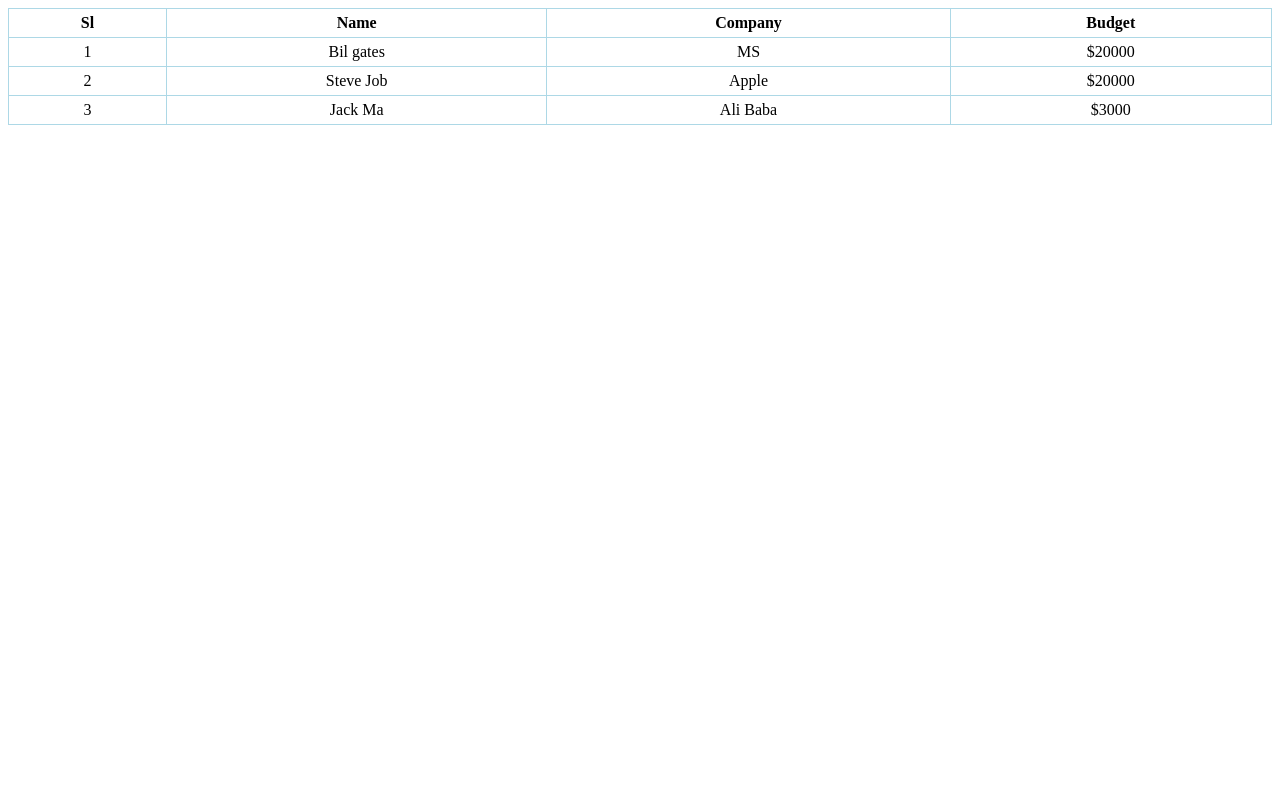
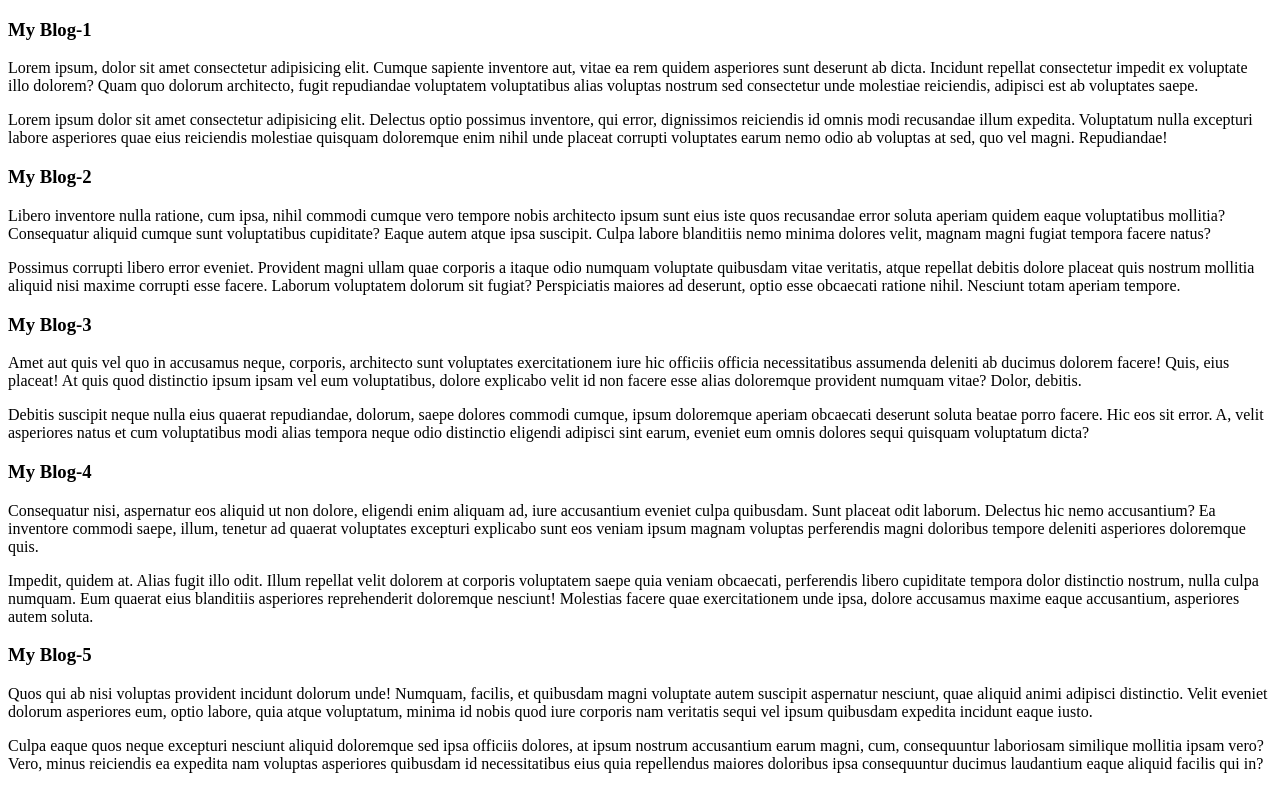
Before and after one commit to mdnh42/HTML-CSS, a plain HTML site: page index.html in a window 1280 px wide. Drawn offline with Linux system fonts and the light colour scheme.

Commit message:
HTML and CSS

```diff
--- a/index.html
+++ b/index.html
@@ -4,53 +4,45 @@
     <meta charset="UTF-8">
     <meta http-equiv="X-UA-Compatible" content="IE=edge">
     <meta name="viewport" content="width=device-width, initial-scale=1.0">
-    <title>HTML Tag</title>
-    <style>
-        table{
-            border-collapse: collapse;
-            width: 100%;
-            text-align: center;
-        }
-        td, th{
-            border: 1px solid lightblue;
-            padding: 5px 10px;
-        }
-        thead{
-            font-weight: bold;
-        }
-    </style>
+    <title>Index</title>
 </head>
 <body>
-    <!--Example Table-->
-    <table>
-        <thead>
-            <tr>
-                <td>Sl</td>
-                <td>Name</td>
-                <td>Company</td>
-                <td>Budget</td>
-            </tr>
-        </thead>
-        <tbody>
-            <tr>
-                <td>1</td>
-                <td>Bil gates</td>
-                <td>MS </td>
-                <td>$20000</td>
-            </tr>
-            <tr>
-                <td>2</td>
-                <td>Steve Job</td>
-                <td>Apple </td>
-                <td>$20000</td>
-            </tr>
-            <tr>
-                <td>3</td>
-                <td>Jack Ma</td>
-                <td>Ali Baba</td>
-                <td>$3000</td>
-            </tr>
-        </tbody>
-    </table>
+    <section class="blogs">
+        <article>
+            <h3>My Blog-1</h3>
+            <p>
+                Lorem ipsum, dolor sit amet consectetur adipisicing elit. Cumque sapiente inventore aut, vitae ea rem quidem asperiores sunt deserunt ab dicta. Incidunt repellat consectetur impedit ex voluptate illo dolorem? Quam quo dolorum architecto, fugit repudiandae voluptatem voluptatibus alias voluptas nostrum sed consectetur unde molestiae reiciendis, adipisci est ab voluptates saepe.
+                <p>Lorem ipsum dolor sit amet consectetur adipisicing elit. Delectus optio possimus inventore, qui error, dignissimos reiciendis id omnis modi recusandae illum expedita. Voluptatum nulla excepturi labore asperiores quae eius reiciendis molestiae quisquam doloremque enim nihil unde placeat corrupti voluptates earum nemo odio ab voluptas at sed, quo vel magni. Repudiandae!</p>
+            </p>
+        </article>
+        <article>
+            <h3>My Blog-2</h3>
+            <p>
+                Libero inventore nulla ratione, cum ipsa, nihil commodi cumque vero tempore nobis architecto ipsum sunt eius iste quos recusandae error soluta aperiam quidem eaque voluptatibus mollitia? Consequatur aliquid cumque sunt voluptatibus cupiditate? Eaque autem atque ipsa suscipit. Culpa labore blanditiis nemo minima dolores velit, magnam magni fugiat tempora facere natus?
+                <p>Possimus corrupti libero error eveniet. Provident magni ullam quae corporis a itaque odio numquam voluptate quibusdam vitae veritatis, atque repellat debitis dolore placeat quis nostrum mollitia aliquid nisi maxime corrupti esse facere. Laborum voluptatem dolorum sit fugiat? Perspiciatis maiores ad deserunt, optio esse obcaecati ratione nihil. Nesciunt totam aperiam tempore.</p>
+            </p>
+        </article>
+        <article>
+            <h3>My Blog-3</h3>
+            <p>
+                Amet aut quis vel quo in accusamus neque, corporis, architecto sunt voluptates exercitationem iure hic officiis officia necessitatibus assumenda deleniti ab ducimus dolorem facere! Quis, eius placeat! At quis quod distinctio ipsum ipsam vel eum voluptatibus, dolore explicabo velit id non facere esse alias doloremque provident numquam vitae? Dolor, debitis.
+                <p>Debitis suscipit neque nulla eius quaerat repudiandae, dolorum, saepe dolores commodi cumque, ipsum doloremque aperiam obcaecati deserunt soluta beatae porro facere. Hic eos sit error. A, velit asperiores natus et cum voluptatibus modi alias tempora neque odio distinctio eligendi adipisci sint earum, eveniet eum omnis dolores sequi quisquam voluptatum dicta?</p>
+            </p>
+        </article>
+        <article>
+            <h3>My Blog-4</h3>
+            <p>
+                Consequatur nisi, aspernatur eos aliquid ut non dolore, eligendi enim aliquam ad, iure accusantium eveniet culpa quibusdam. Sunt placeat odit laborum. Delectus hic nemo accusantium? Ea inventore commodi saepe, illum, tenetur ad quaerat voluptates excepturi explicabo sunt eos veniam ipsum magnam voluptas perferendis magni doloribus tempore deleniti asperiores doloremque quis.
+                <p>Impedit, quidem at. Alias fugit illo odit. Illum repellat velit dolorem at corporis voluptatem saepe quia veniam obcaecati, perferendis libero cupiditate tempora dolor distinctio nostrum, nulla culpa numquam. Eum quaerat eius blanditiis asperiores reprehenderit doloremque nesciunt! Molestias facere quae exercitationem unde ipsa, dolore accusamus maxime eaque accusantium, asperiores autem soluta.</p>
+            </p>
+        </article>
+        <article>
+            <h3>My Blog-5</h3>
+            <p>
+                Quos qui ab nisi voluptas provident incidunt dolorum unde! Numquam, facilis, et quibusdam magni voluptate autem suscipit aspernatur nesciunt, quae aliquid animi adipisci distinctio. Velit eveniet dolorum asperiores eum, optio labore, quia atque voluptatum, minima id nobis quod iure corporis nam veritatis sequi vel ipsum quibusdam expedita incidunt eaque iusto.
+                <p>Culpa eaque quos neque excepturi nesciunt aliquid doloremque sed ipsa officiis dolores, at ipsum nostrum accusantium earum magni, cum, consequuntur laboriosam similique mollitia ipsam vero? Vero, minus reiciendis ea expedita nam voluptas asperiores quibusdam id necessitatibus eius quia repellendus maiores doloribus ipsa consequuntur ducimus laudantium eaque aliquid facilis qui in?</p>
+            </p>
+        </article>
+    </section>
 </body>
 </html>
```
Also changed, not shown: Table.html (added, +66 -0 lines), navbar.css (added, +20 -0 lines), navbar.html (added, +22 -0 lines), 1 other file.
